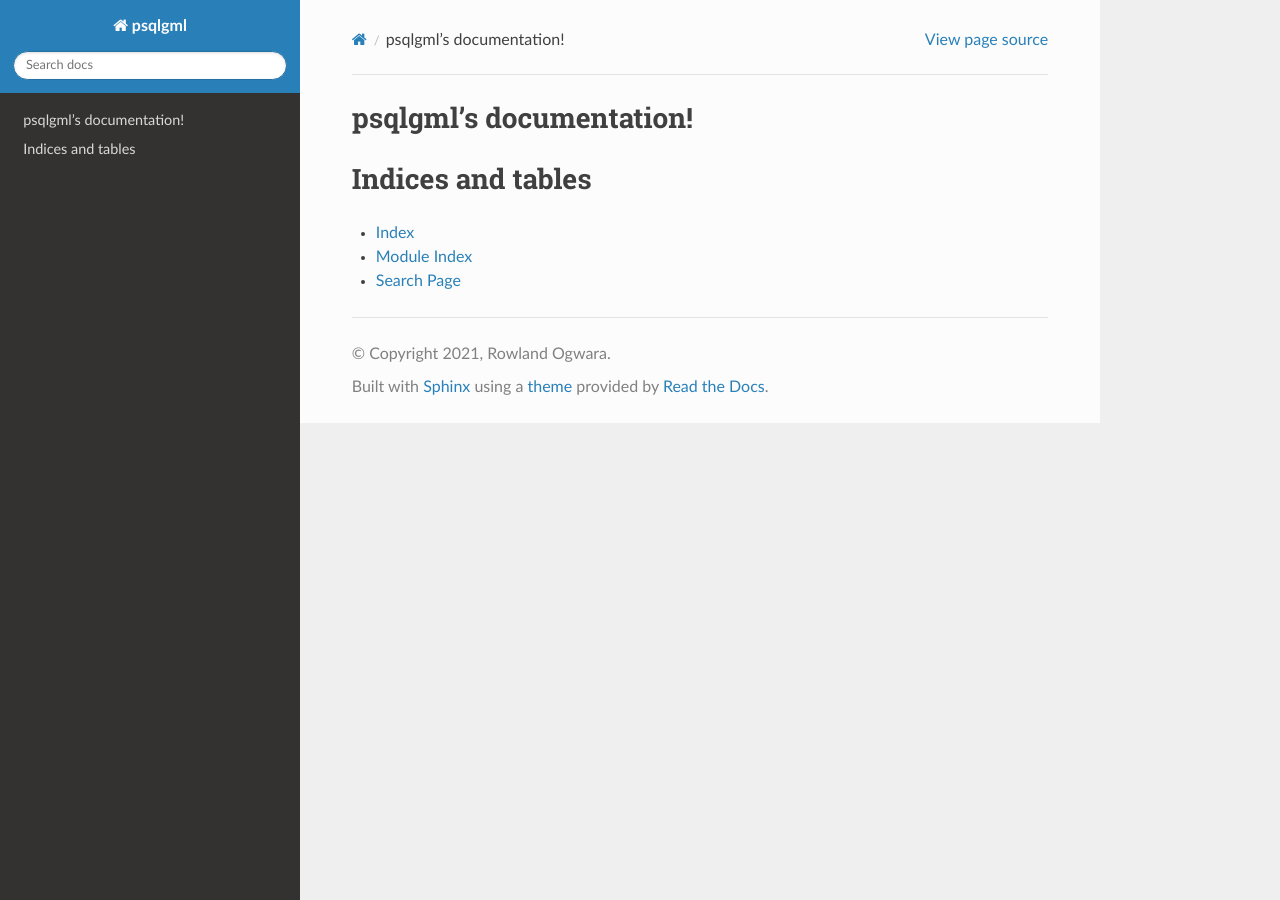
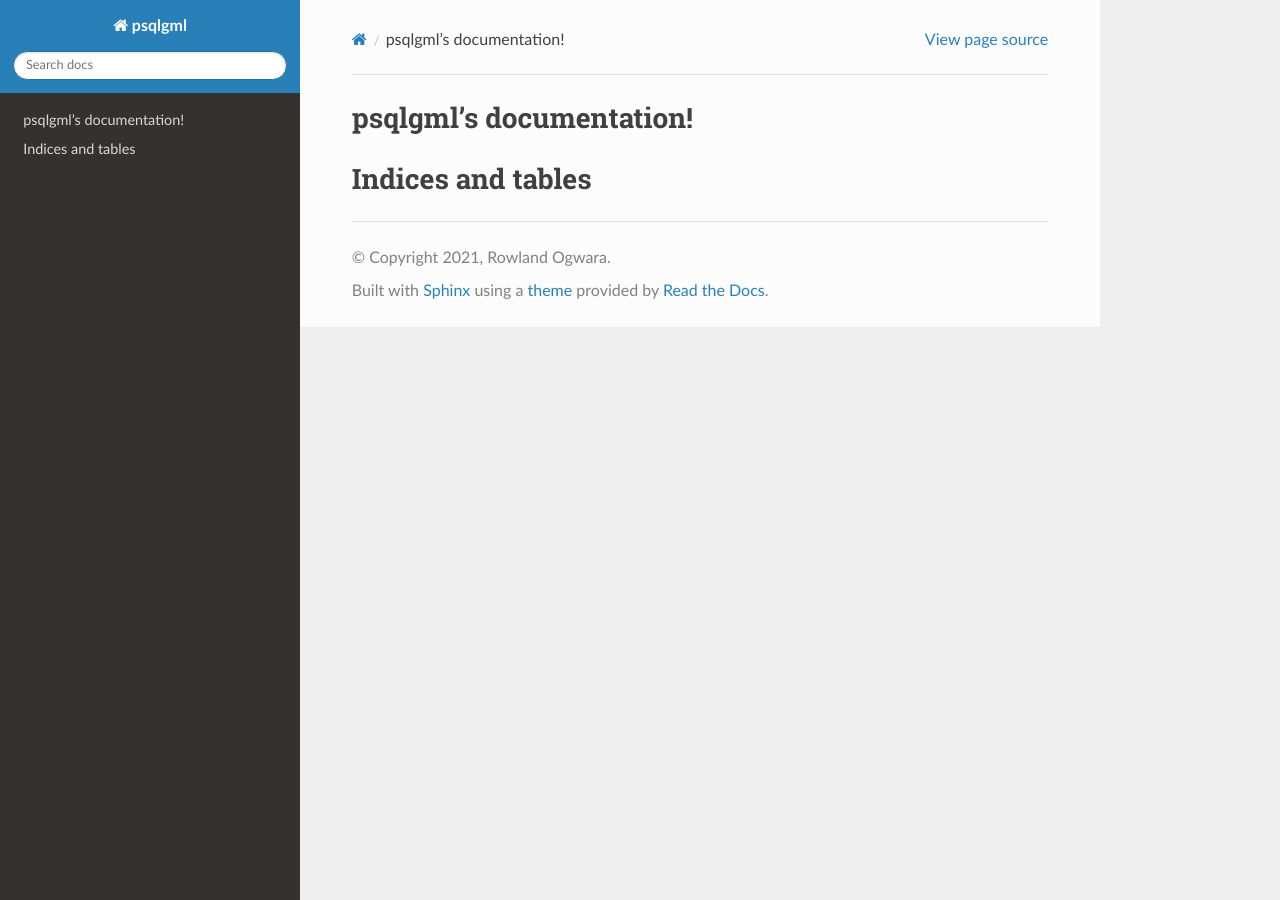
Before and after one commit to kulgan/psqlgml, a Sphinx documentation site: the page built from docs/source/index.rst, in a window 1280 px wide. Built offline with Sphinx 7.4.7 and the Read the Docs theme 2.0.0, drawn with Linux system fonts in a browser that asks for light colours.

Commit message:
fix rst docs

```diff
--- a/docs/source/index.rst
+++ b/docs/source/index.rst
@@ -6,15 +6,11 @@
 psqlgml's documentation!
 ========================
 
-.. toctree::
-   :maxdepth: 2
+.. contents::::
+   :depth: 2
    :caption: Contents:
 
 
 
 Indices and tables
 ==================
-
-* :ref:`genindex`
-* :ref:`modindex`
-* :ref:`search`
```
Also changed, not shown: .pre-commit-config.yaml.
